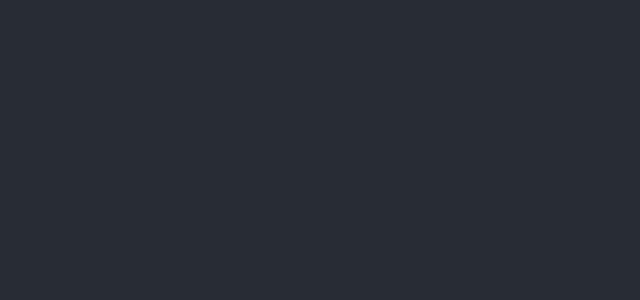
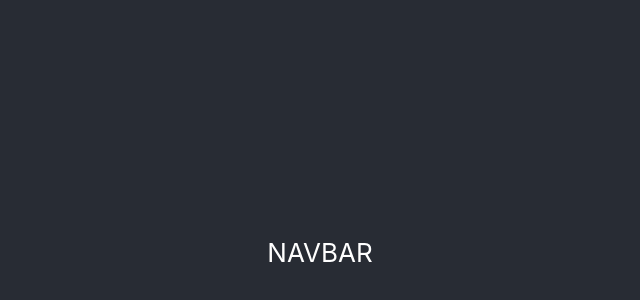
Before and after one commit to zodieth/CLIENT, a React (Create React App) app: page / in a window 1280 px wide. Shown: the part 148-448 px from the top of the page, without its empty margins (320-960 px from the left). Built offline with nearby package versions, Linux system fonts and the light colour scheme.

Commit message:
cambio nav

```diff
--- a/src/Global.d.ts
+++ b/src/Global.d.ts
@@ -1,3 +1,3 @@
 declare module "*.module.css";
 declare module "*.module.scss";
-declare  "*.css";
+declare module "*.css";
--- a/src/components/NavBar.tsx
+++ b/src/components/NavBar.tsx
@@ -1,12 +1,14 @@
-import React from 'react'
-import style from './navBar.module.css'
-  import { Navbar } from 'react-bootstrap'
-
+import React from "react";
+import style from "./navBar.module.css";
+import { Navbar } from "react-bootstrap";
 
 function NavBar() {
   return (
-    <div className={style.a}><Navbar/></div>
-  )
+    <div className={style.a}>
+      <Navbar />
+      NAVBAR
+    </div>
+  );
 }
 
-export default NavBar
+export default NavBar;
--- a/src/index.tsx
+++ b/src/index.tsx
@@ -1,29 +1,35 @@
-import React from 'react';
-import { createRoot } from 'react-dom/client';
-import { Provider } from 'react-redux';
-import { store } from './app/store';
-import { RouterProvider } from 'react-router-dom';
-import {router} from './router/index'
-import { ApolloClient, ApolloProvider, InMemoryCache, HttpLink, gql } from '@apollo/client';
+import React from "react";
+import { createRoot } from "react-dom/client";
+import { Provider } from "react-redux";
+import { store } from "./app/store";
+import { RouterProvider } from "react-router-dom";
+import { router } from "./router/index";
+import {
+  ApolloClient,
+  ApolloProvider,
+  InMemoryCache,
+  HttpLink,
+  gql,
+} from "@apollo/client";
 
-const container = document.getElementById('root')!;
+const container = document.getElementById("root")!;
 const root = createRoot(container);
 
 const getAuth = () => {
-  const token = localStorage.getItem('user-token')
-  return token ? token : null
-}
+  const token = localStorage.getItem("user-token");
+  return token ? token : null;
+};
 
 const client = new ApolloClient({
   connectToDevTools: true,
-  cache: new InMemoryCache,
+  cache: new InMemoryCache(),
   link: new HttpLink({
     headers: {
-      authorization: getAuth()
+      authorization: getAuth(),
     },
-    uri: 'http://localhost:4000'
-  })
-})
+    uri: "http://localhost:4000",
+  }),
+});
 
 root.render(
   <React.StrictMode>
```
Also changed, not shown: src/views/Home.tsx (+7 -10 lines), tsconfig.json (+2 -8 lines), 1 other file (tests, documents, lock files or other folders).
